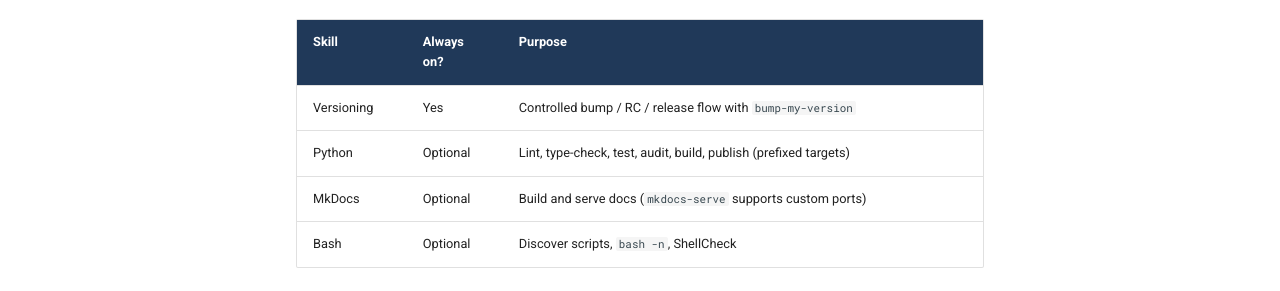
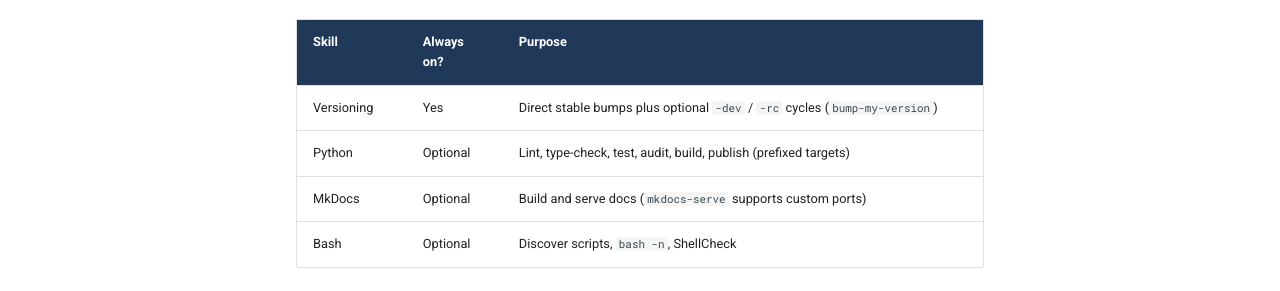
Before and after one commit to the-lupaxa-blueprints/makefile-meta, an MkDocs documentation site: the page built from mkdocs/index.md, in a window 1280 px wide and 1187 px high. Shown: the part 531-822 px from the top of the window. Built offline with MkDocs 1.6.1 and Material for MkDocs 9.7.7, drawn with Linux system fonts in a browser that asks for light colours; comment, search, counter and statistics services are not loaded.

Commit message:
docs: align MkDocs with flexible versioning and repo layout.
Refresh the versioning blurb and list community docs/ plus LICENCE in the reference layout.

Co-authored-by: Cursor <cursoragent@cursor.com>

```diff
--- a/mkdocs/index.md
+++ b/mkdocs/index.md
@@ -19,7 +19,7 @@ wrapper and `.gitignore`.
 
 | Skill | Always on? | Purpose |
 | --- | --- | --- |
-| Versioning | Yes | Controlled bump / RC / release flow with `bump-my-version` |
+| Versioning | Yes | Direct stable bumps plus optional `-dev` / `-rc` cycles (`bump-my-version`) |
 | Python | Optional | Lint, type-check, test, audit, build, publish (prefixed targets) |
 | MkDocs | Optional | Build and serve docs (`mkdocs-serve` supports custom ports) |
 | Bash | Optional | Discover scripts, `bash -n`, ShellCheck |
```
Also changed, not shown: mkdocs/reference.md (+2 -0 lines).
